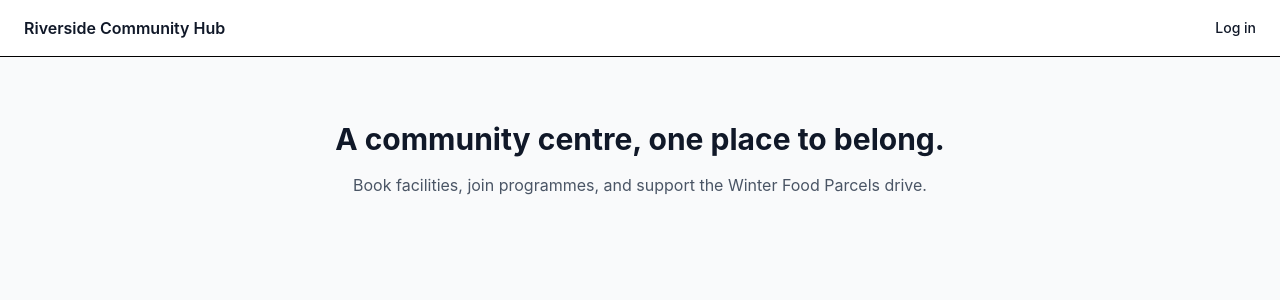
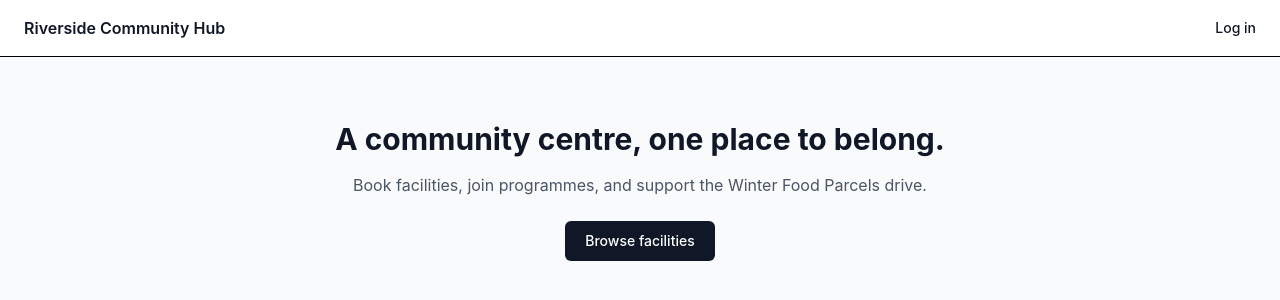
Before and after one commit to analystmodikwe/Company-Project-3-, a React (Vite) app in the folder riverside-hub/frontend/: page / in a window 1280 px wide. Shown: the top 300 px of the page. Built offline with nearby package versions, Linux system fonts and the light colour scheme; no server answers.

Commit message:
linking to the landing page

```diff
--- a/riverside-hub/frontend/src/pages/Landing.tsx
+++ b/riverside-hub/frontend/src/pages/Landing.tsx
@@ -27,6 +27,13 @@ export default function Landing() {
         <p className="mt-4 text-gray-600">
           Book facilities, join programmes, and support the Winter Food Parcels drive.
         </p>
+
+        <Link
+  to="/catalogue"
+  className="inline-block mt-6 bg-gray-900 text-white rounded-md px-5 py-2.5 text-sm font-medium"
+>
+  Browse facilities
+</Link>
       </main>
     </div>
   );
```
